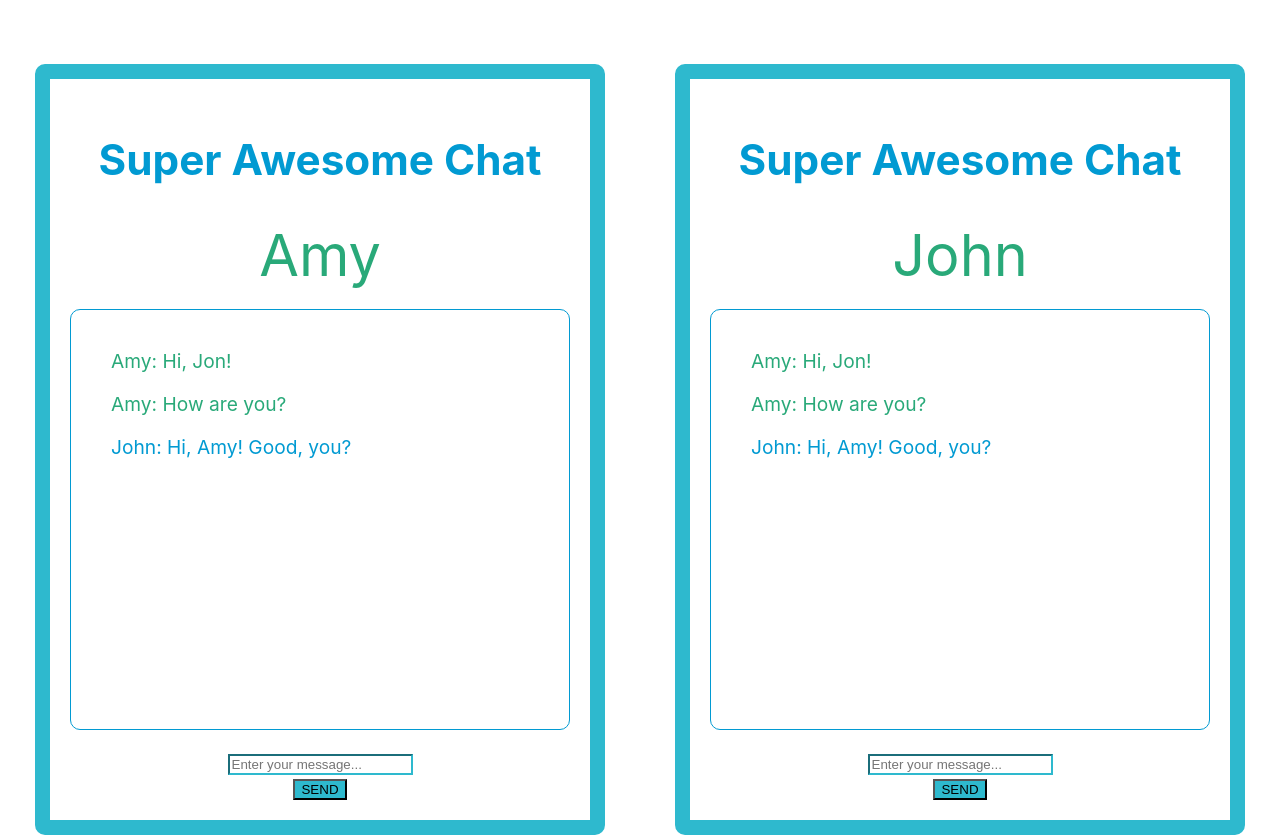
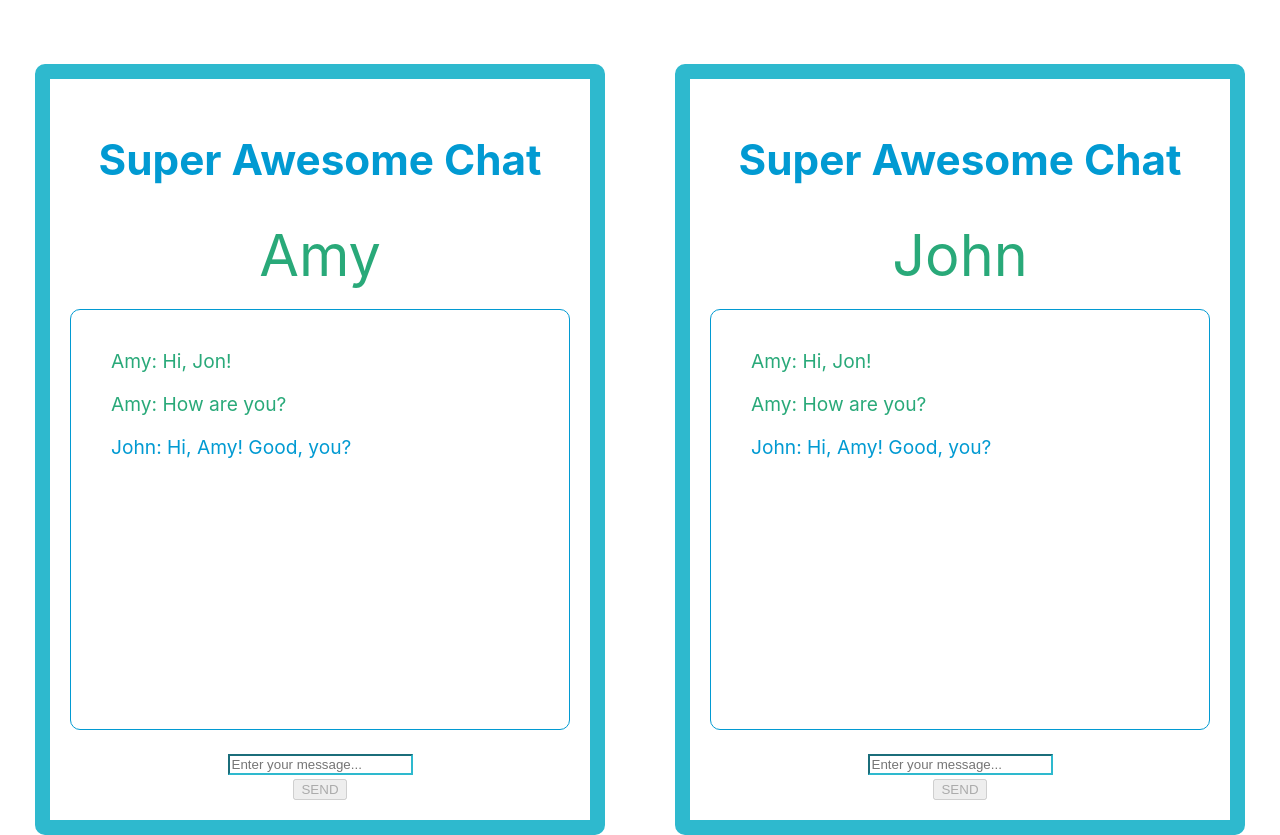
Before and after one commit to japsy123/Chat-app, a React (Create React App) app: page / in a window 1280 px wide. Built offline with nearby package versions, Linux system fonts and the light colour scheme.

Commit message:
Disable logic for Add Message

```diff
--- a/src/AddMessage.js
+++ b/src/AddMessage.js
@@ -2,8 +2,14 @@ import React, { Component } from "react";
 import "./App.css";
 
 export default class AddMessage extends Component {
+  constructor(props) {
+    super(props);
+    this.state = {
+      inputMessage: ""
+    };
+  }
   isDisabled = () => {
-    return false;
+    return this.state.inputMessage === "";
   };
   render() {
     return (
@@ -15,9 +21,7 @@ export default class AddMessage extends Component {
             placeholder="Enter your message..."
           />
           <div className="input-group-append">
-            <button className="btn submit-button" disabled={this.isDisabled()}>
-              SEND
-            </button>
+            <button disabled={this.isDisabled()}>SEND</button>
           </div>
         </form>
       </div>
```
